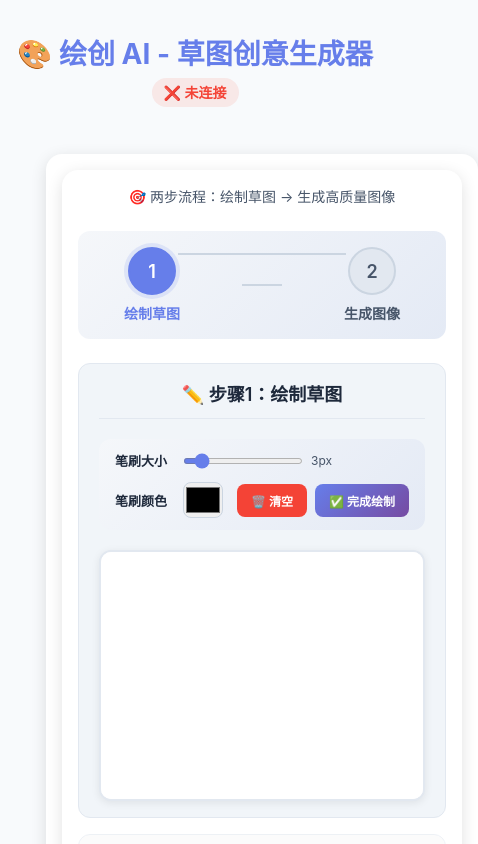
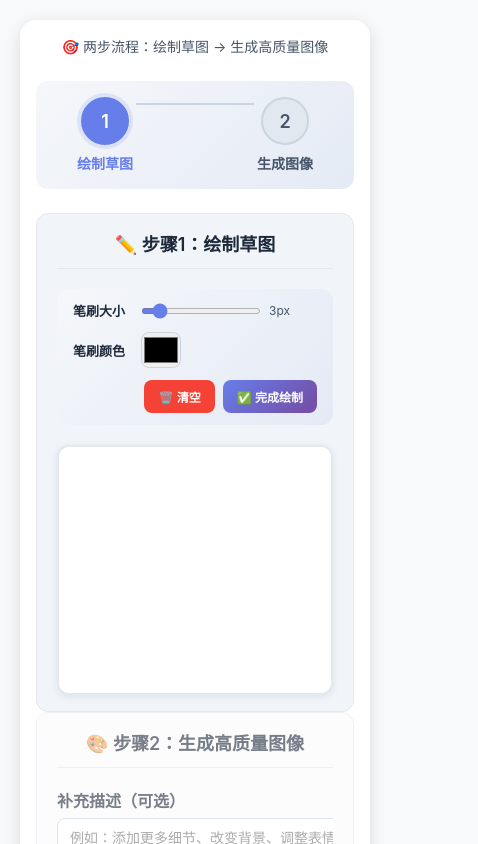
Before and after one commit to NoOneAhead/sketch-to-image, a React (Vite) app in the folder frontend/: page / in a window 390 px wide. Shown: the top 844 px of the page, 478 px wide, since content can reach past the window. Built offline with nearby package versions, Linux system fonts and the light colour scheme; no server answers.

Commit message:
Add files via upload
update

```diff
--- a/frontend/src/App.css
+++ b/frontend/src/App.css
@@ -1,173 +1,15 @@
 @import "./styles/global.css";
 
-/* 顶部导航 */
+/* 头部样式 */
 .header {
-  text-align: center;
-  padding: 20px 0;
-  margin-bottom: 30px;
-}
-
-.header h1 {
-  font-size: 32px;
-  color: var(--color-primary);
-  margin-bottom: 8px;
-}
-
-.header-right {
-  margin-top: 10px;
-}
-
-.status {
-  padding: 6px 12px;
-  border-radius: 20px;
-  font-size: 14px;
-  font-weight: 600;
+  text-align: left ;
 }
 
 .status.ok {
-  background: rgba(76, 175, 80, 0.1);
-  color: var(--color-success);
-}
-
-.status.error {
-  background: rgba(244, 67, 54, 0.1);
-  color: var(--color-error);
-}
-
-/* 顶部模式切换 */
-.mode-selector-top {
-  display: grid;
-  grid-template-columns: 1fr 1fr;
-  gap: 15px;
-  margin-bottom: 30px;
-  max-width: 400px;
-}
-
-.mode-selector-top .mode-btn {
-  padding: 12px 20px;
-  border: 2px solid var(--color-gray-border);
-  border-radius: 8px;
-  background: white;
-  cursor: pointer;
-  font-weight: 600;
-  font-size: 15px;
-  transition: var(--transition-base);
-}
-
-.mode-selector-top .mode-btn:hover {
-  border-color: var(--color-primary);
-}
-
-.mode-selector-top .mode-btn.active {
-  background: var(--gradient-primary);
-  color: white;
-  border-color: var(--color-primary);
-}
-
-/* 布局调整 */
-.layout {
-  display: grid;
-  grid-template-columns: 320px 1fr;
-  gap: 30px;
-}
-
-.content-section {
-  background: white;
-  border-radius: 16px;
-  padding: 30px;
-  box-shadow: 0 8px 32px rgba(0, 0, 0, 0.1);
-}
-
-.sketch-section {
-  display: flex;
-  flex-direction: column;
-  gap: 30px;
-}
-
-.input-group .hint {
-  display: block;
-  margin-top: 6px;
-  font-size: 12px;
-  color: #999;
-}
-
-/* 页脚样式 */
-.footer {
-  text-align: center;
-  padding: 30px 0;
-  margin-top: 50px;
-  color: var(--color-text-secondary);
-  font-size: 14px;
-}
-
-/* 响应式适配 */
-@media (max-width: 1024px) {
-  .layout {
-    grid-template-columns: 1fr;
-  }
-
-  .input-panel {
-    position: static;
-  }
-}
-
-@media (max-width: 768px) {
-  .header h1 {
-    font-size: 24px;
-  }
-
-  .content-section {
-    padding: 20px;
-  }
-}
-
-/* ... 保留原有代码，新增/修改以下部分 ... */
-
-/* 全局重置 */
-* {
-  box-sizing: border-box;
-  margin: 0;
-  padding: 0;
-  font-family: -apple-system, BlinkMacSystemFont, "Segoe UI", Roboto, sans-serif;
-}
-
-body {
-  background-color: #f8fafc;
-  color: #1e293b;
-  padding: 16px;
-  min-height: 100vh; /* 让页面占满屏幕高度 */
-}
-
-/* 头部样式 */
-.header {
-  text-align: center;
-  padding: 16px 0;
-  margin-bottom: 16px;
-  max-width: 1800px; /* 和编辑器容器对齐 */
-  margin-left: auto;
-  margin-right: auto;
-}
-
-.header h1 {
-  font-size: 28px;
-  color: var(--primary);
-  margin-bottom: 8px;
-}
-
-.status {
-  padding: 6px 12px;
-  border-radius: 20px;
-  font-size: 14px;
-  font-weight: 600;
-}
-
-.status.ok {
-  background: rgba(76, 175, 80, 0.1);
   color: #4caf50;
 }
 
 .status.error {
-  background: rgba(244, 67, 54, 0.1);
   color: #f44336;
 }
 
@@ -175,103 +17,5 @@ body {
 .layout {
   display: grid;
   grid-template-columns: 1fr; /* 单列布局，避免挤压 */
-  gap: 24px;
-  max-width: 1800px; /* 适配大屏 */
   margin: 0 auto;
-  width: 100%;
-  min-height: calc(100vh - 120px); /* 占满屏幕剩余高度 */
 }
-
-.content-section {
-  background: white;
-  border-radius: var(--radius-lg);
-  padding: 24px;
-  box-shadow: var(--shadow-md);
-  width: 100%;
-  box-sizing: border-box;
-}
-
-.sketch-section {
-  display: flex;
-  flex-direction: column;
-  gap: 20px;
-  height: 100%;
-}
-
-/* 顶部模式切换（保留原有样式，仅调整间距） */
-.mode-selector-top {
-  display: grid;
-  grid-template-columns: 1fr 1fr;
-  gap: 15px;
-  margin-bottom: 24px;
-  max-width: 400px;
-}
-
-.mode-selector-top .mode-btn {
-  padding: 12px 20px;
-  border: 2px solid #e0e0e0;
-  border-radius: 8px;
-  background: white;
-  cursor: pointer;
-  font-weight: 600;
-  font-size: 15px;
-  transition: all 0.3s;
-}
-
-.mode-selector-top .mode-btn:hover {
-  border-color: #667eea;
-}
-
-.mode-selector-top .mode-btn.active {
-  background: linear-gradient(135deg, #667eea 0%, #764ba2 100%);
-  color: white;
-  border-color: #667eea;
-}
-
-/* 响应式适配 */
-@media (max-width: 1024px) {
-  .layout {
-    padding: 0 10px;
-  }
-  .content-section {
-    padding: 16px;
-  }
-}
-
-.footer {
-  text-align: center;
-  padding: 20px 0;
-  margin-top: 24px;
-  color: var(--gray-600);
-  font-size: 14px;
-  max-width: 1800px;
-  margin-left: auto;
-  margin-right: auto;
-}
-
-/* 新增：三步流程样式 - 每行单独排列、宽度最大化 */
-.steps-container {
-  width: 100%; /* 容器占满父级宽度 */
-  display: flex;
-  flex-direction: column; /* 垂直排列，每个步骤单独一行 */
-  gap: 16px; /* 步骤之间的间距 */
-}
-
-.step-item {
-  width: 100%; /* 每个步骤占满容器宽度 */
-  padding: 20px 24px; /* 内边距增大，视觉更宽 */
-  background: #f9fafb;
-  border-radius: 8px;
-  border: 1px solid #e5e7eb;
-  font-size: 16px;
-  line-height: 1.6;
-  box-sizing: border-box;
-}
-
-/* 响应式下保持步骤宽度最大化 */
-@media (max-width: 768px) {
-  .step-item {
-    padding: 16px 20px;
-    font-size: 15px;
-  }
-}
--- a/frontend/src/App.jsx
+++ b/frontend/src/App.jsx
@@ -8,8 +8,6 @@ import './App.css';
 export default function App() {
   const [error, setError] = useState('');
   const [apiStatus, setApiStatus] = useState(false);
-  const [mode] = useState('sketch');
-  const [sketchImage, setSketchImage] = useState(null);
 
   // 初始化
   useEffect(() => {
@@ -29,35 +27,16 @@ export default function App() {
     initialize();
   }, []);
 
-  // 处理草图
-  const handleSketchGenerated = (sketchData) => {
-    setSketchImage(sketchData);
-  };
-
-
   return (
     <div className="app">
-      <header className="header">
-        <h1>🎨 绘创 AI - 草图创意生成器</h1>
-        <div className="header-right">
-          <span className={`status ${apiStatus ? 'ok' : 'error'}`}>
-            {apiStatus ? '✅ 已连接' : '❌ 未连接'}
-          </span>
-        </div>
-      </header>
-
       <main className="container">
         <div className="layout">
-          {/* 中央/右侧：内容区 */}
-          <section className="content-section">
-            {/* 草图模式：显示编辑器 */}
-            {mode === 'sketch' && (
-              <div className="sketch-section">
-                <SketchEditor onSketchGenerated={handleSketchGenerated} />
-
-              </div>
-            )}
-          </section>
+            <SketchEditor />
+            <div className="header">
+              <span className={`status ${apiStatus ? 'ok' : 'error'}`}>
+                {apiStatus ? '✅ 已连接' : '❌ 未连接'}
+              </span>
+            </div>
         </div>
       </main>
     </div>
```
